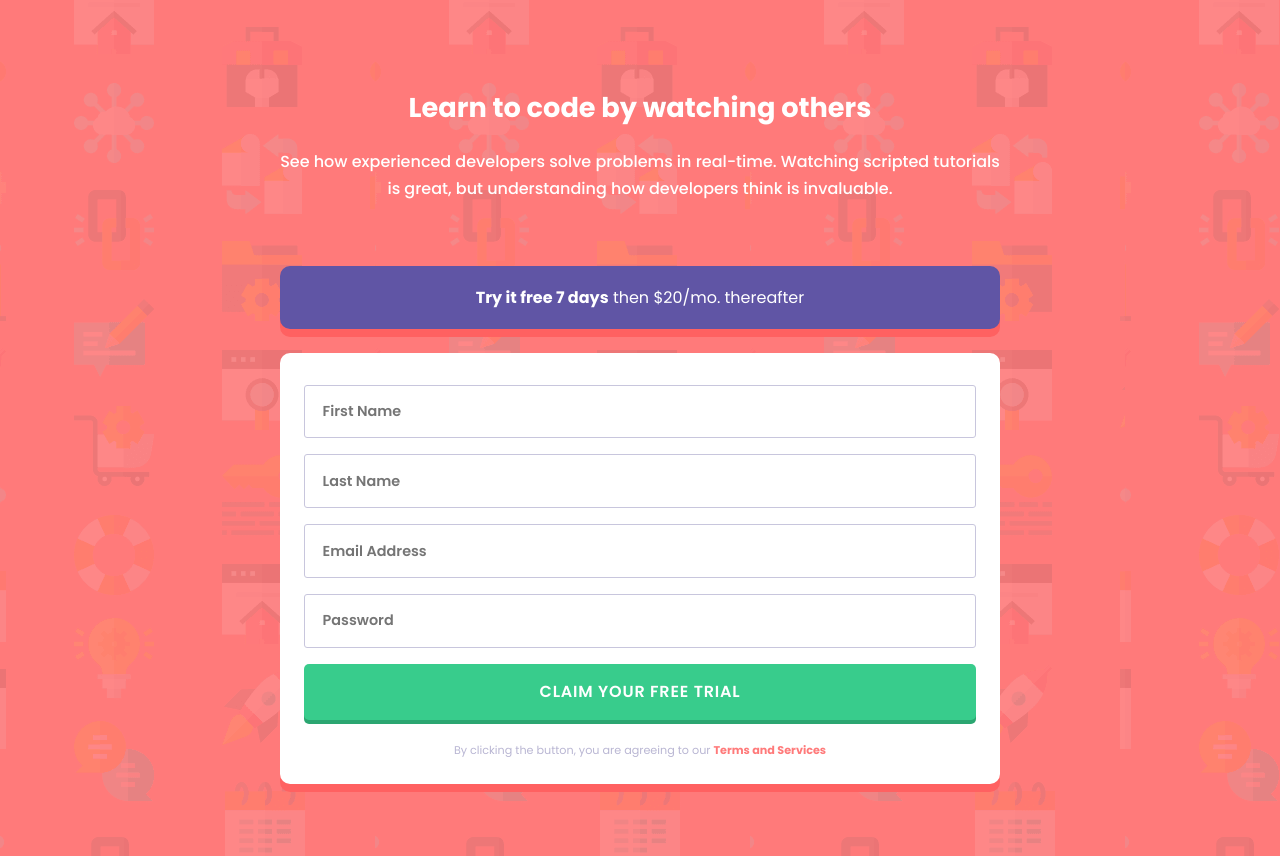
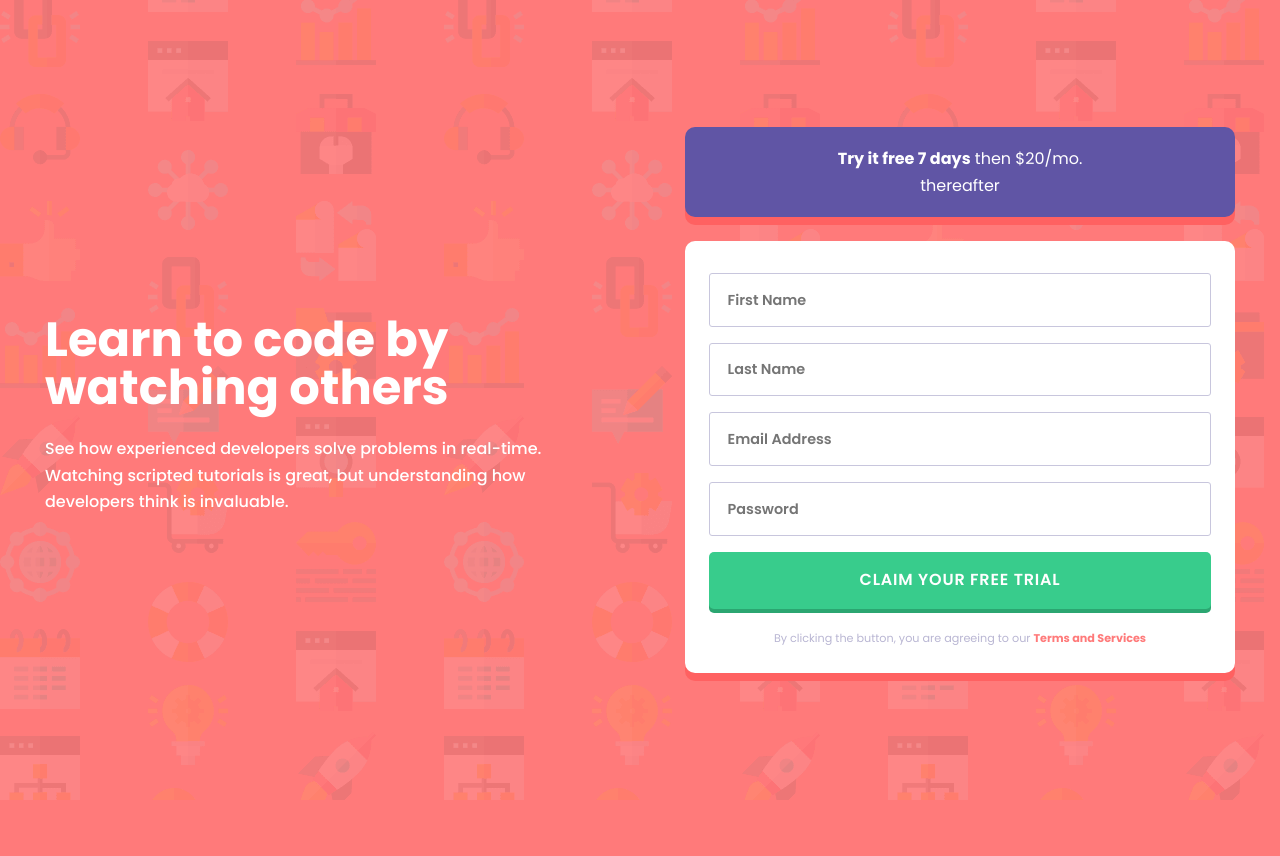
Before and after one commit to aaronshivers/intro-signup, an Angular app: page / in a window 1280 px wide. After the commit the page ends 800 px from the top, so only its background shows below. Built offline with nearby package versions, Linux system fonts and the light colour scheme.

Commit message:
update desktop styles

```diff
--- a/src/app/app.component.scss
+++ b/src/app/app.component.scss
@@ -3,6 +3,8 @@
   text-align: center;
 }
 
-.main__intro {
-  //margin: 3rem 0;
+@media (min-width: 1100px) {
+  .main {
+    margin: 0;
+  }
 }
--- a/src/app/intro-section/intro-section.component.scss
+++ b/src/app/intro-section/intro-section.component.scss
@@ -12,3 +12,17 @@
   line-height: 1.65rem;
   margin-bottom: 4rem;
 }
+
+@media (min-width: 1100px) {
+  .intro {
+    text-align: left;
+  }
+  .intro__header {
+    font-size: 3rem;
+    line-height: 3rem;
+  }
+
+  .intro__body {
+    margin-bottom: auto;
+  }
+}
--- a/src/app/trial-form/trial-form.component.scss
+++ b/src/app/trial-form/trial-form.component.scss
@@ -7,7 +7,6 @@
   flex-direction: column;
   align-content: space-between;
   padding: 1.5rem;
-  //box-shadow: 0 .25rem $red;
   box-shadow: 0 .5rem darken($red, 5%);
 }
 
--- a/src/styles/_mixins.scss
+++ b/src/styles/_mixins.scss
@@ -1,7 +1,7 @@
 @mixin flexbox() {
   display: flex;
   flex-flow: row wrap;
-  justify-content: space-around;
+  height: 100%;
 }
 
 @mixin flex($width) {
--- a/src/styles/styles.scss
+++ b/src/styles/styles.scss
@@ -16,9 +16,10 @@ body {
   font-weight: $font-weight-small;
   background-image: url("src/assets/images/bg-intro-mobile.png");
   background-color: $red;
+  height: 100vh;
 }
 
-@media (min-width: 1440px) {
+@media (min-width: 1100px) {
   body {
     background-image: url("src/assets/images/bg-intro-desktop.png");
   }
@@ -29,5 +30,5 @@ body {
 }
 
 .flex-item {
-  @include flex(720px);
+  @include flex(550px);
 }
```
